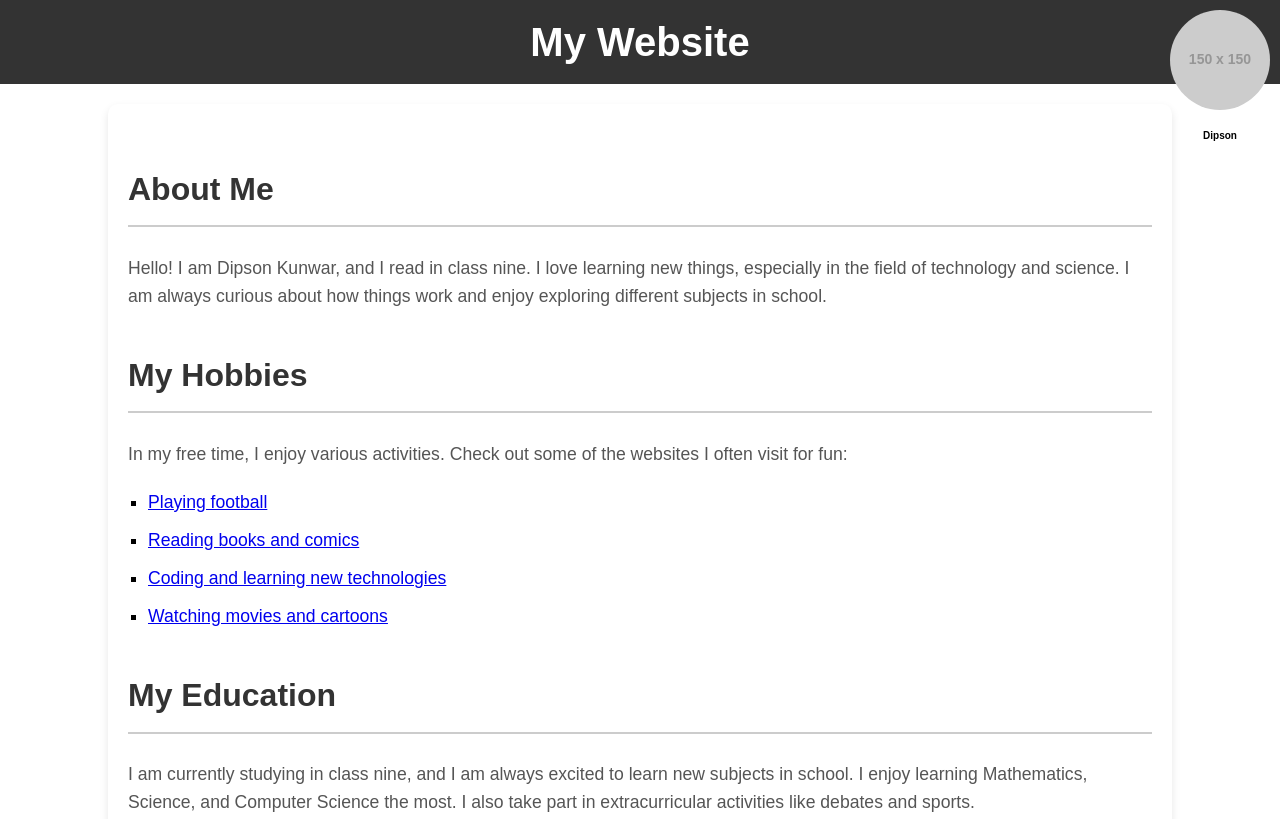
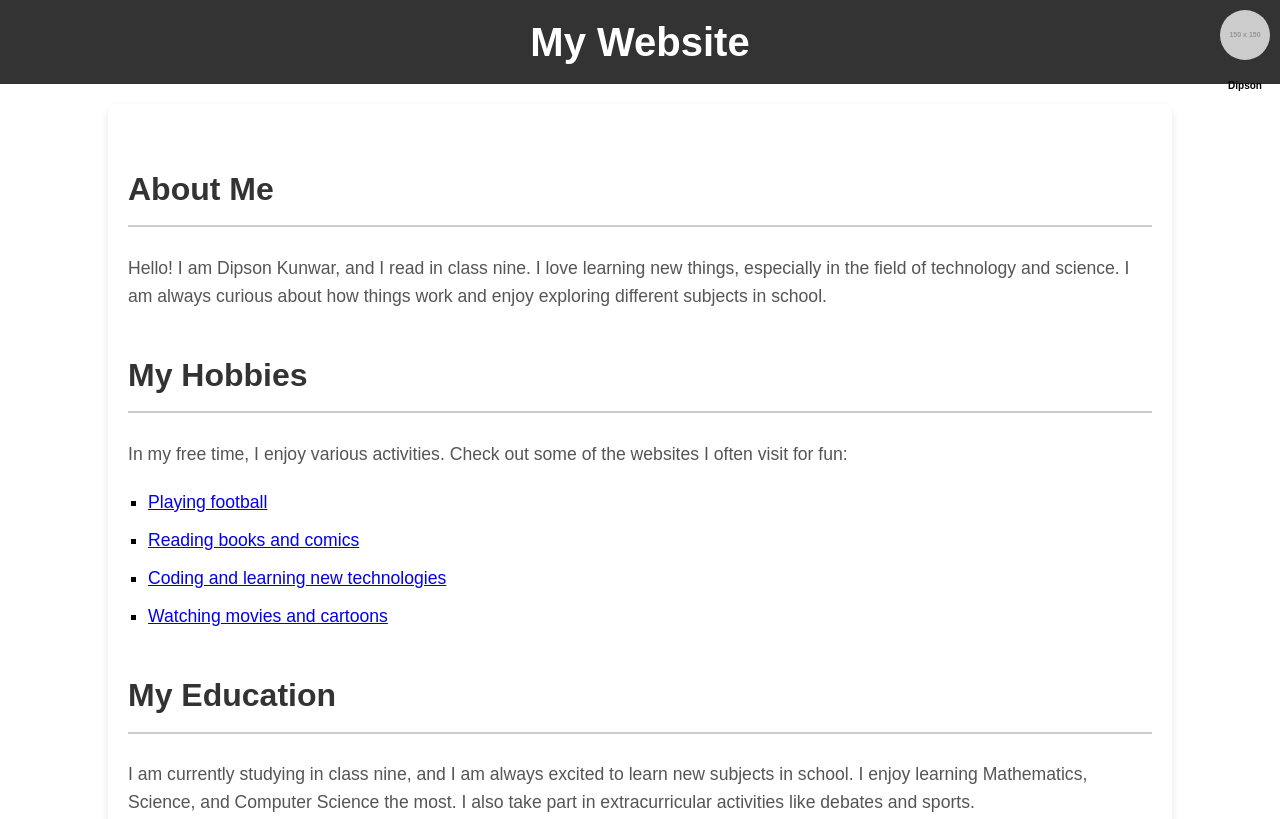
Before and after one commit to Dipeshyy1/Dipson1, a plain HTML site: page index.html in a window 1280 px wide. Shown: the top 819 px of the page. Drawn offline with Linux system fonts and the light colour scheme; placeholder pictures from the web are drawn by us.

Commit message:
index.html

```diff
--- a/index.html
+++ b/index.html
@@ -11,8 +11,8 @@
         }
 
         .profile-image {
-            width: 100px; /* Adjust size as needed */
-            height: 100px;
+            width: 50px; /* Adjust size as needed */
+            height: 50px;
             border-radius: 50%; /* Makes the image circular */
             object-fit: cover;
         }
```
